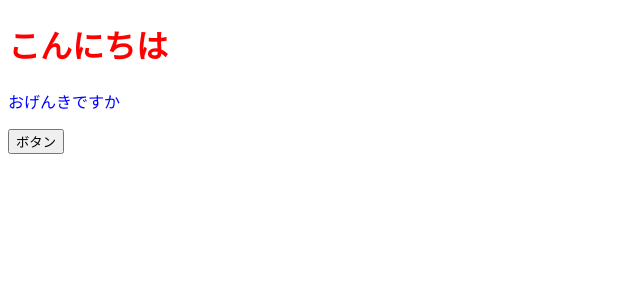
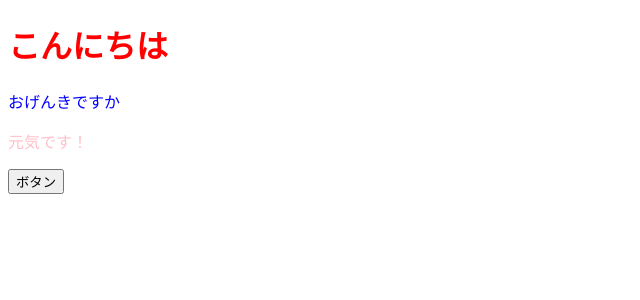
Before and after one commit to zorro901/react-todo, a React (Create React App) app: page / in a window 1280 px wide. Shown: the top 300 px of the page, without its empty margins (0-640 px from the left). Built offline with nearby package versions, Linux system fonts and the light colour scheme.

Commit message:
44. Propsを知る

```diff
--- a/src/App.jsx
+++ b/src/App.jsx
@@ -1,15 +1,14 @@
 import React from "react";
+import ColorfulMessage from "./compornents/colorfulMessage";
 
 const App = () => {
   const onClickButton = () => alert();
-  const contentStyle = {
-    color: "blue",
-    fontSize: "18px;"
-  };
+
   return (
     <>
       <h1 style={{ color: "red" }}>こんにちは</h1>
-      <p style={contentStyle}>おげんきですか</p>
+      <ColorfulMessage color="blue"> おげんきですか</ColorfulMessage>
+      <ColorfulMessage color="pink"> 元気です！</ColorfulMessage>
       <button onClick={onClickButton}>ボタン</button>
     </>
   );
--- /dev/null
+++ b/src/compornents/colorfulMessage.jsx
@@ -0,0 +1,14 @@
+import React from "react";
+
+const ColorfulMessage = (props) => {
+  console.log(props);
+  const { color, children } = props;
+  const contentStyle = {
+    color,
+    fontSize: "18px;"
+  };
+
+  return <p style={contentStyle}>{children}</p>;
+};
+
+export default ColorfulMessage;
```
